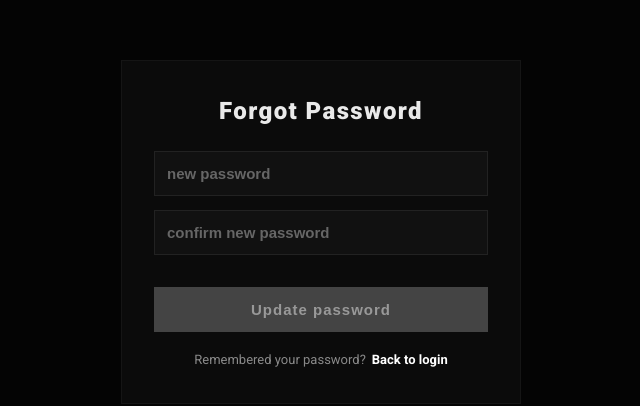
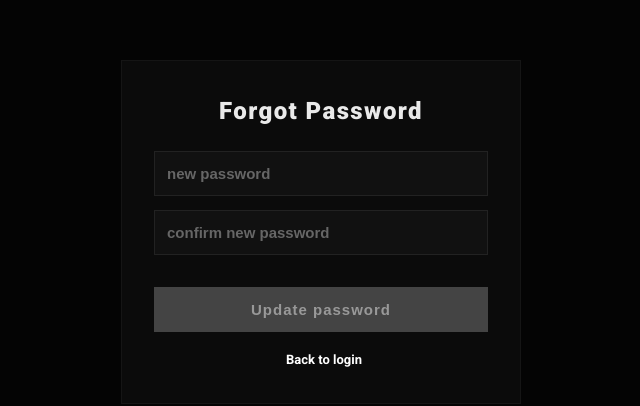
Before and after one commit to farron65/tren-den, a React (Vite) app in the folder frontend/: page /reset-password in a window 1280 px wide. Shown: the part 128-534 px from the top of the page, without its empty margins (319-959 px from the left). Built offline with nearby package versions, Linux system fonts and the light colour scheme; no server answers.

Commit message:
Change success reset password message

```diff
--- a/frontend/src/components/ResetPassword.tsx
+++ b/frontend/src/components/ResetPassword.tsx
@@ -85,13 +85,11 @@ export default function ResetPassword() {
                 {success && (
                     <div className="auth-success">
                         <span className="auth-success-icon">&#10003;</span>
-                        <p>Check your email for a reset link</p>
+                        <p>Successfully changed the password!</p>
                     </div>
                 )}
 
-
                 <p className="auth-footer">
-                    Remembered your password?
                     <a href="/login">Back to login</a>
                 </p>
             </div>
```
